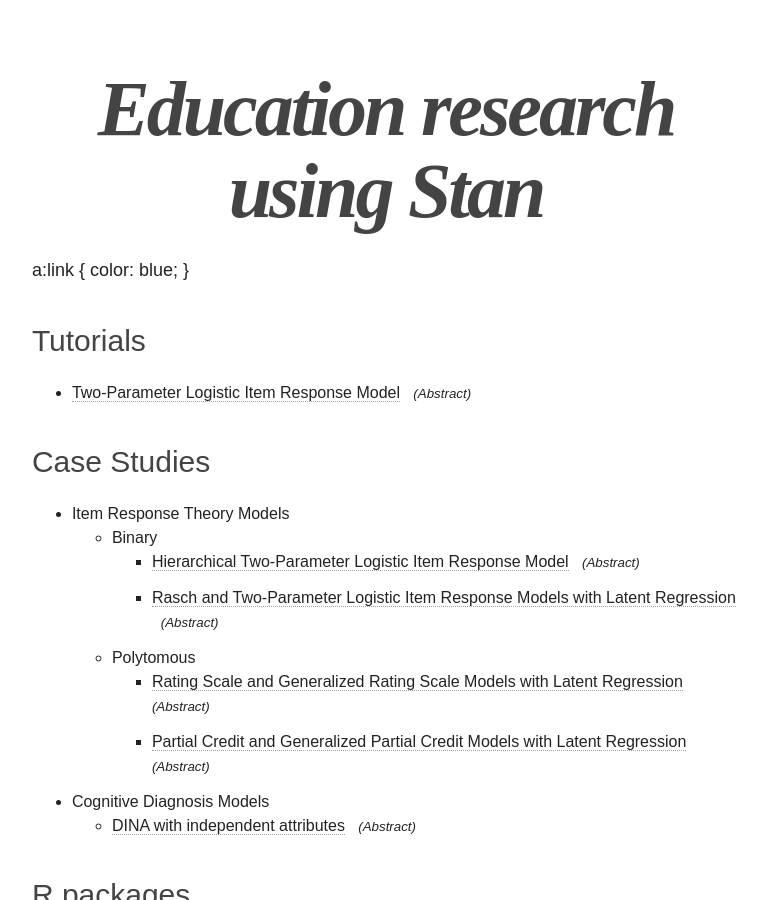
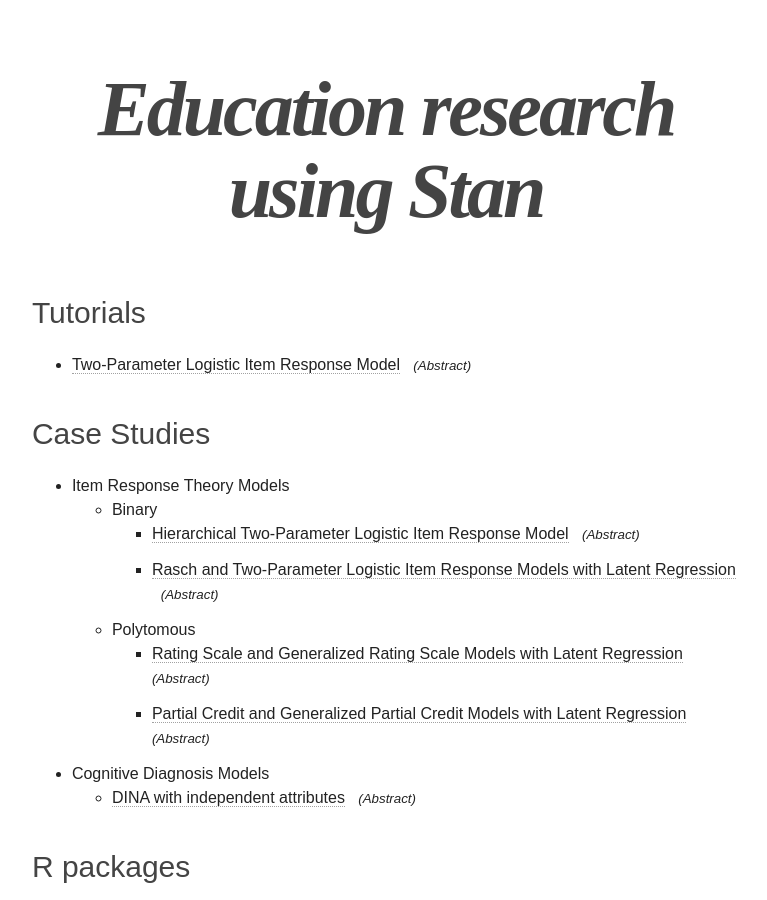
Before and after one commit to mitzimorris/education-stan.github.io, a Jekyll site: the page built from index.md, in a window 1280 px wide and 900 px high, scrolled down 319 px. Shown: the whole window, without its empty margins (254-1021 px from the left). Built offline with Jekyll 4.4.1, drawn with Linux system fonts in a browser that asks for light colours; nearby versions of some CDN libraries.

Commit message:
Update index.md

```diff
--- a/index.md
+++ b/index.md
@@ -8,9 +8,6 @@
   credit:
   creditlink:
 ---
-a:link {
-    color: blue;
-}
 
 # Tutorials
 * [Two-Parameter Logistic Item Response Model](http://mc-stan.org/users/documentation/case-studies/tutorial_twopl.html) &nbsp; <small>[_(Abstract)_](http://mc-stan.org/users/documentation/case-studies.html#two-parameter-logistic-item-response-model)</small>
```
